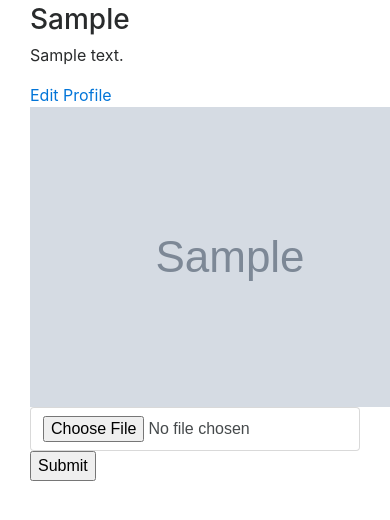
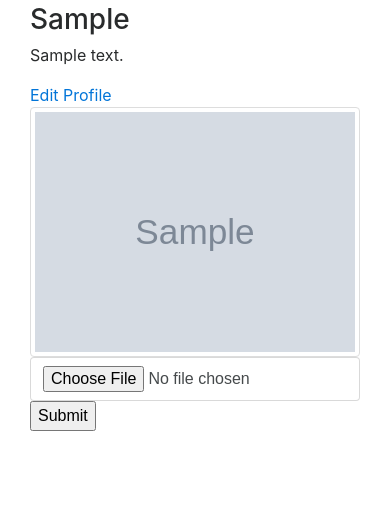
Before and after one commit to JamesKimari/Pitchez, a Flask app: page /user/sample in a window 390 px wide; the page is wider, and only the part inside the window is pictured. Shown: the part 134-654 px from the top of that part. Run offline with Flask 2, Linux system fonts and the light colour scheme; a user stored in the database is signed in; tables that the repository leaves empty hold one stand-in row (values such as "Sample post"); grey boxes marked "Sample" are stand-in pictures; some libraries are stand-ins or nearby versions.

Commit message:
added img-responsive and img-thumbnail classes to the image

```diff
--- a/app/templates/profile/profile.html
+++ b/app/templates/profile/profile.html
@@ -20,7 +20,7 @@
         <div class="col-md-4">
             {% if user.profile_pic_path %}
 
-            <img src="{{url_for('static', filename = user.profile_pic_path)}}" alt="" class="img-thumnail">
+            <img src="{{url_for('static', filename = user.profile_pic_path)}}" alt="" class="img-thumbnail img-responsive">
 
             {% else %}
 
```
